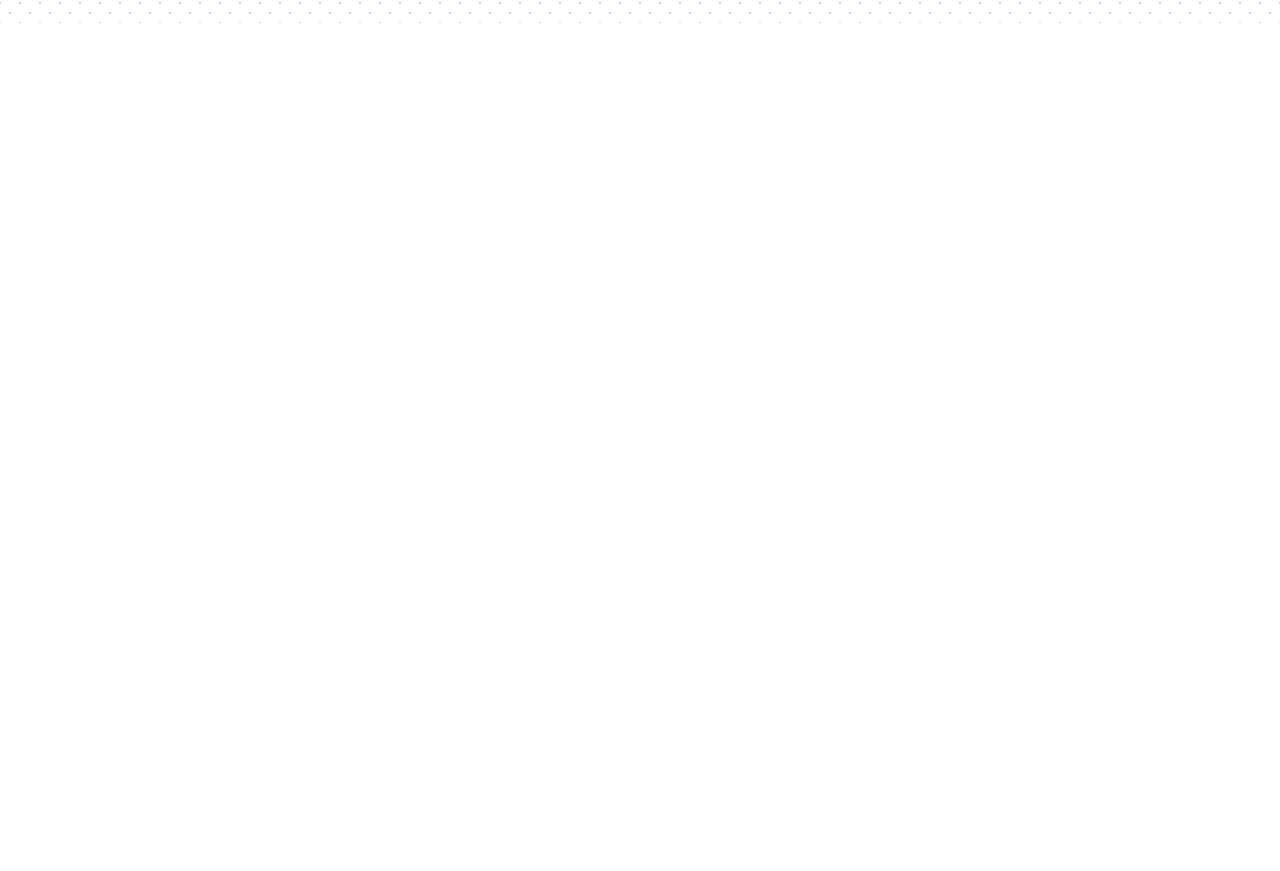
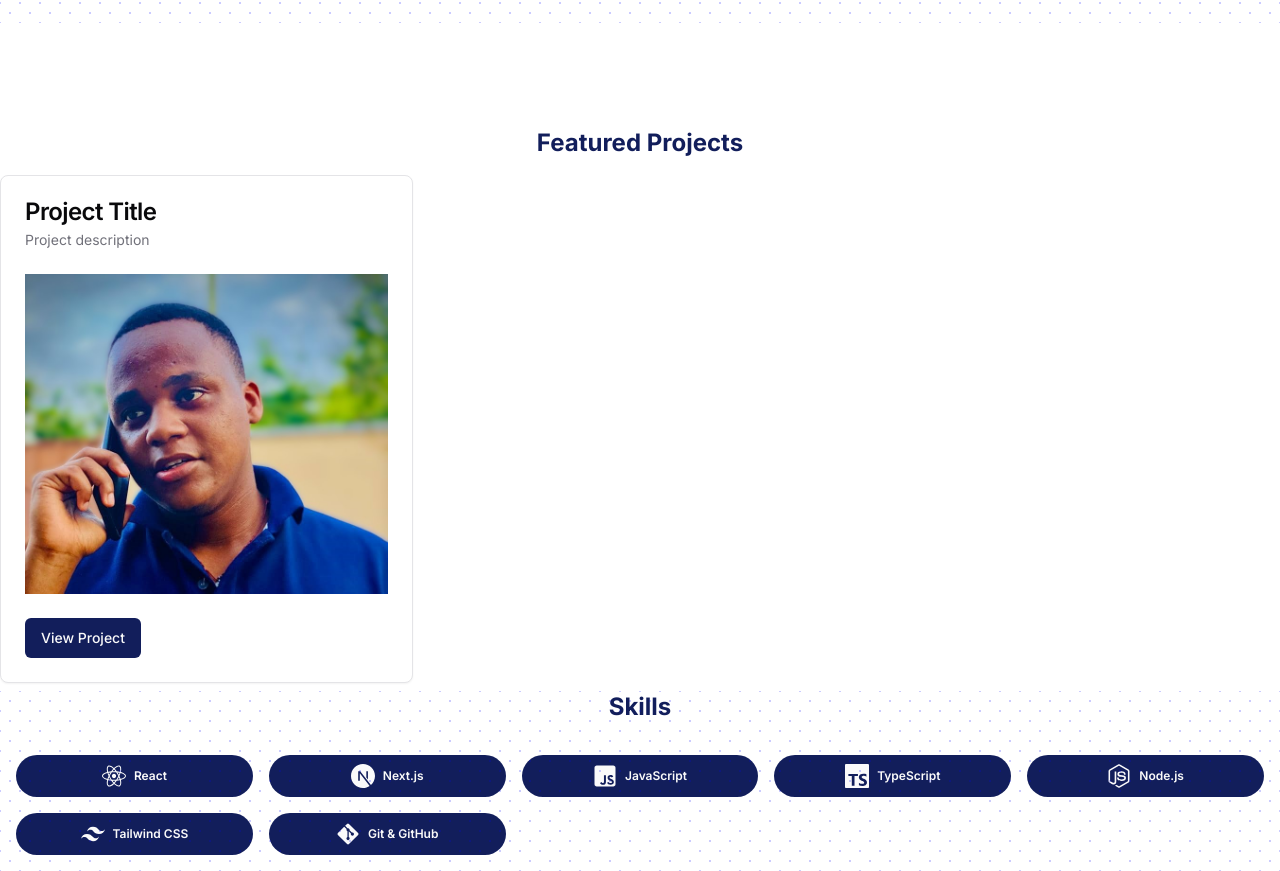
Before and after one commit to lemasani/portfolio, a Next.js app: page / in a window 1280 px wide. Shown: the part 777-1648 px from the top of the page. Before the commit the page ends 904 px from the top, so only its background shows below. Built offline with nearby package versions, Linux system fonts and the light colour scheme.

Commit message:
Refactor styles and add animation to SplashScreen component, create hero section, and add featured projects and skills components

```diff
--- a/app/page.tsx
+++ b/app/page.tsx
@@ -4,9 +4,11 @@ import SplashScreen from './../components/SplashScreen'
 import { getBlueDottedPatternStyle } from '@/lib/styles'
 import { Button } from '@/components/ui/button'
 import { FaFileAlt } from 'react-icons/fa'
-import {  motion } from 'framer-motion'
+import { motion } from 'framer-motion'
 import Image from 'next/image'
 import ProfileImage from './../public/profile.jpeg'
+import { Card, CardHeader, CardTitle, CardDescription, CardContent, CardFooter } from '@/components/ui/card'
+import Skills from '@/components/Skills'
 
 const nameVariants = {
   initial: { opacity: 0, y: -50 },
@@ -49,14 +51,12 @@ export default function Home() {
                   initial={nameVariants.initial}
                   animate={nameVariants.animate}
                   transition={nameVariants.transition} className='text-primary text-4xl font-bold'>Brian Lemasani</motion.h1>
-
                 <motion.div
                   initial={imageVariant.initial}
                   animate={imageVariant.animate}
                   transition={imageVariant.transition} className="image-container w-60 h-60 rounded-full flex items-center justify-center z-1">
                   <Image src={ProfileImage} alt='Brian Lemasani' className='w-50 h-50 rounded-full' />
                 </motion.div>
-
                 <motion.div
                   initial={fadeInVariants.initial}
                   animate={fadeInVariants.animate}
@@ -74,6 +74,36 @@ export default function Home() {
               </div>
             </div>
           </section>
+          <section className="featured">
+            <div className="container mx-auto">
+              <h2 className="text-2xl font-bold text-center mb-4 text-primary">Featured Projects</h2>
+              <div className="projects grid grid-cols-1 md:grid-cols-2 lg:grid-cols-3 gap-5">
+                <Card>
+                  <CardHeader>
+                    <CardTitle>Project Title</CardTitle>
+                    <CardDescription>Project description</CardDescription>
+                  </CardHeader>
+                  <CardContent>
+                    <Image src={ProfileImage} alt="Project" />
+                  </CardContent>
+                  <CardFooter>
+                    <Button>View Project</Button>
+                  </CardFooter>
+                </Card>
+
+              </div>
+            </div>
+          </section>
+
+          <section className="skills mt-2 relative" >
+                <div className="absolute inset-0" style={getBlueDottedPatternStyle()}></div>
+            <div className="container mx-auto ">
+              <h2 className="text-2xl font-bold text-center mb-4 text-primary">Skills</h2>
+              <div className="skills">
+               <Skills />
+              </div>
+            </div>
+          </section>
         </main>
       )}
     </>
--- /dev/null
+++ b/components/Skills.tsx
@@ -0,0 +1,16 @@
+import React from 'react'
+import { skills } from '@/lib/skills'
+import { Badge } from '@/components/ui/badge'
+
+export default function Skills() {
+  return (
+    <div className="skills-container grid grid-cols-1 sm:grid-cols-2 md:grid-cols-3 lg:grid-cols-4 xl:grid-cols-5 gap-4 p-4">
+      {skills.map((skill) => (
+        <Badge key={skill.name} className="skill-item flex items-center justify-center gap-2 p-2 w-50">
+          <skill.icon className="text-2xl" />
+          <span>{skill.name}</span>
+        </Badge>
+      ))}
+    </div>
+  )
+}
--- /dev/null
+++ b/components/ui/badge.tsx
@@ -0,0 +1,36 @@
+import * as React from "react"
+import { cva, type VariantProps } from "class-variance-authority"
+
+import { cn } from "@/lib/utils"
+
+const badgeVariants = cva(
+  "inline-flex items-center rounded-full border px-2.5 py-0.5 text-xs font-semibold transition-colors focus:outline-none focus:ring-2 focus:ring-ring focus:ring-offset-2",
+  {
+    variants: {
+      variant: {
+        default:
+          "border-transparent bg-primary text-primary-foreground hover:bg-primary/80",
+        secondary:
+          "border-transparent bg-secondary text-secondary-foreground hover:bg-secondary/80",
+        destructive:
+          "border-transparent bg-destructive text-destructive-foreground hover:bg-destructive/80",
+        outline: "text-foreground",
+      },
+    },
+    defaultVariants: {
+      variant: "default",
+    },
+  }
+)
+
+export interface BadgeProps
+  extends React.HTMLAttributes<HTMLDivElement>,
+    VariantProps<typeof badgeVariants> {}
+
+function Badge({ className, variant, ...props }: BadgeProps) {
+  return (
+    <div className={cn(badgeVariants({ variant }), className)} {...props} />
+  )
+}
+
+export { Badge, badgeVariants }
--- /dev/null
+++ b/components/ui/card.tsx
@@ -0,0 +1,79 @@
+import * as React from "react"
+
+import { cn } from "@/lib/utils"
+
+const Card = React.forwardRef<
+  HTMLDivElement,
+  React.HTMLAttributes<HTMLDivElement>
+>(({ className, ...props }, ref) => (
+  <div
+    ref={ref}
+    className={cn(
+      "rounded-lg border bg-card text-card-foreground shadow-sm",
+      className
+    )}
+    {...props}
+  />
+))
+Card.displayName = "Card"
+
+const CardHeader = React.forwardRef<
+  HTMLDivElement,
+  React.HTMLAttributes<HTMLDivElement>
+>(({ className, ...props }, ref) => (
+  <div
+    ref={ref}
+    className={cn("flex flex-col space-y-1.5 p-6", className)}
+    {...props}
+  />
+))
+CardHeader.displayName = "CardHeader"
+
+const CardTitle = React.forwardRef<
+  HTMLParagraphElement,
+  React.HTMLAttributes<HTMLHeadingElement>
+>(({ className, ...props }, ref) => (
+  <h3
+    ref={ref}
+    className={cn(
+      "text-2xl font-semibold leading-none tracking-tight",
+      className
+    )}
+    {...props}
+  />
+))
+CardTitle.displayName = "CardTitle"
+
+const CardDescription = React.forwardRef<
+  HTMLParagraphElement,
+  React.HTMLAttributes<HTMLParagraphElement>
+>(({ className, ...props }, ref) => (
+  <p
+    ref={ref}
+    className={cn("text-sm text-muted-foreground", className)}
+    {...props}
+  />
+))
+CardDescription.displayName = "CardDescription"
+
+const CardContent = React.forwardRef<
+  HTMLDivElement,
+  React.HTMLAttributes<HTMLDivElement>
+>(({ className, ...props }, ref) => (
+  <div ref={ref} className={cn("p-6 pt-0", className)} {...props} />
+))
+CardContent.displayName = "CardContent"
+
+const CardFooter = React.forwardRef<
+  HTMLDivElement,
+  React.HTMLAttributes<HTMLDivElement>
+>(({ className, ...props }, ref) => (
+  <div
+    ref={ref}
+    className={cn("flex items-center p-6 pt-0", className)}
+    {...props}
+  />
+))
+CardFooter.displayName = "CardFooter"
+
+export { Card, CardHeader, CardFooter, CardTitle, CardDescription, CardContent }
--- /dev/null
+++ b/lib/skills.ts
@@ -0,0 +1,42 @@
+import { IconType } from 'react-icons'
+import { FaReact, FaNodeJs, FaGitAlt, FaJsSquare } from 'react-icons/fa'
+import { SiNextdotjs, SiTypescript, SiTailwindcss } from 'react-icons/si'
+
+interface Skill {
+    name: string
+    icon: IconType
+}
+
+const skills: Skill[] = [
+    {
+        name: 'React',
+        icon: FaReact,
+    },
+    {
+        name: 'Next.js',
+        icon: SiNextdotjs,
+    },
+    {
+        name: 'JavaScript',
+        icon: FaJsSquare,
+    },
+    {
+        name: 'TypeScript',
+        icon: SiTypescript,
+    },
+    {
+        name: 'Node.js',
+        icon: FaNodeJs,
+    },
+    {
+        name: 'Tailwind CSS',
+        icon: SiTailwindcss,
+    },
+    {
+        name: 'Git & GitHub',
+        icon: FaGitAlt,
+    }
+]
+
+
+export { skills }
```
